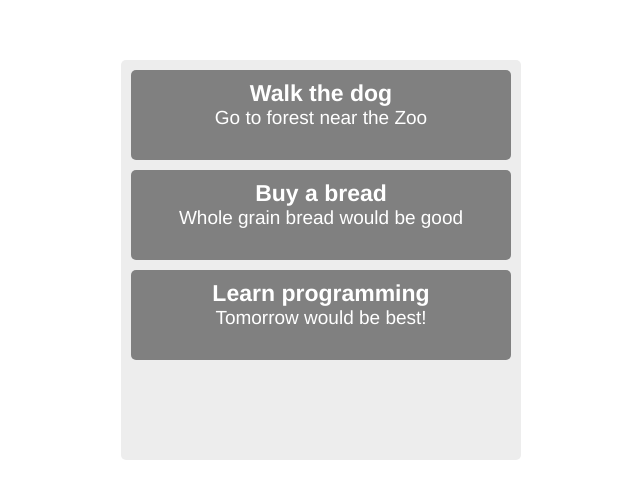
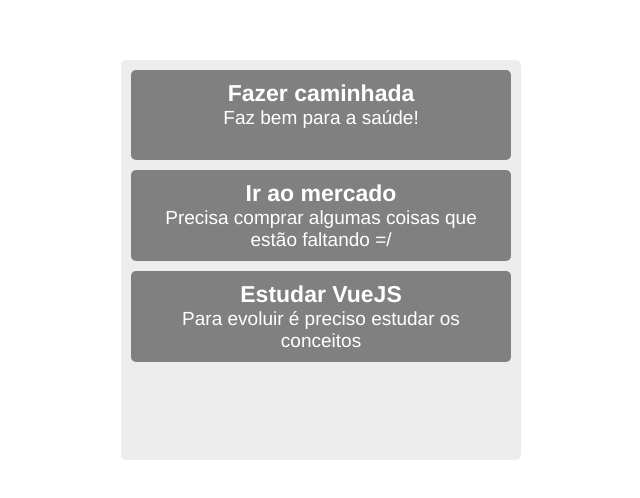
Before and after one commit to paulofoliveira/todolist-vue, a Vue app: page / in a window 1280 px wide. Shown: the top 498 px of the page, without its empty margins (319-959 px from the left). Built offline with nearby package versions, Linux system fonts and the light colour scheme.

Commit message:
Mudanças nas Tarefas

```diff
--- a/src/App.vue
+++ b/src/App.vue
@@ -6,30 +6,30 @@
                     <div class="todo-item">
                         <div class="todo-item-content">
                             <div class="todo-item-content-title">
-                                Walk the dog
+                                Fazer caminhada
                             </div>
                             <div class="todo-item-content-description">
-                                Go to forest near the Zoo
+                                Faz bem para a saúde!
                             </div>
                         </div>
                     </div>
                     <div class="todo-item">
                         <div class="todo-item-content">
                             <div class="todo-item-content-title">
-                                Buy a bread
+                                Ir ao mercado
                             </div>
                             <div class="todo-item-content-description">
-                                Whole grain bread would be good
+                                Precisa comprar algumas coisas que estão faltando =/
                             </div>
                         </div>
                     </div>
                     <div class="todo-item">
                         <div class="todo-item-content">
                             <div class="todo-item-content-title">
-                                Learn programming
+                                Estudar VueJS
                             </div>
                             <div class="todo-item-content-description">
-                                Tomorrow would be best!
+                                Para evoluir é preciso estudar os conceitos
                             </div>
                         </div>
                     </div>
```
